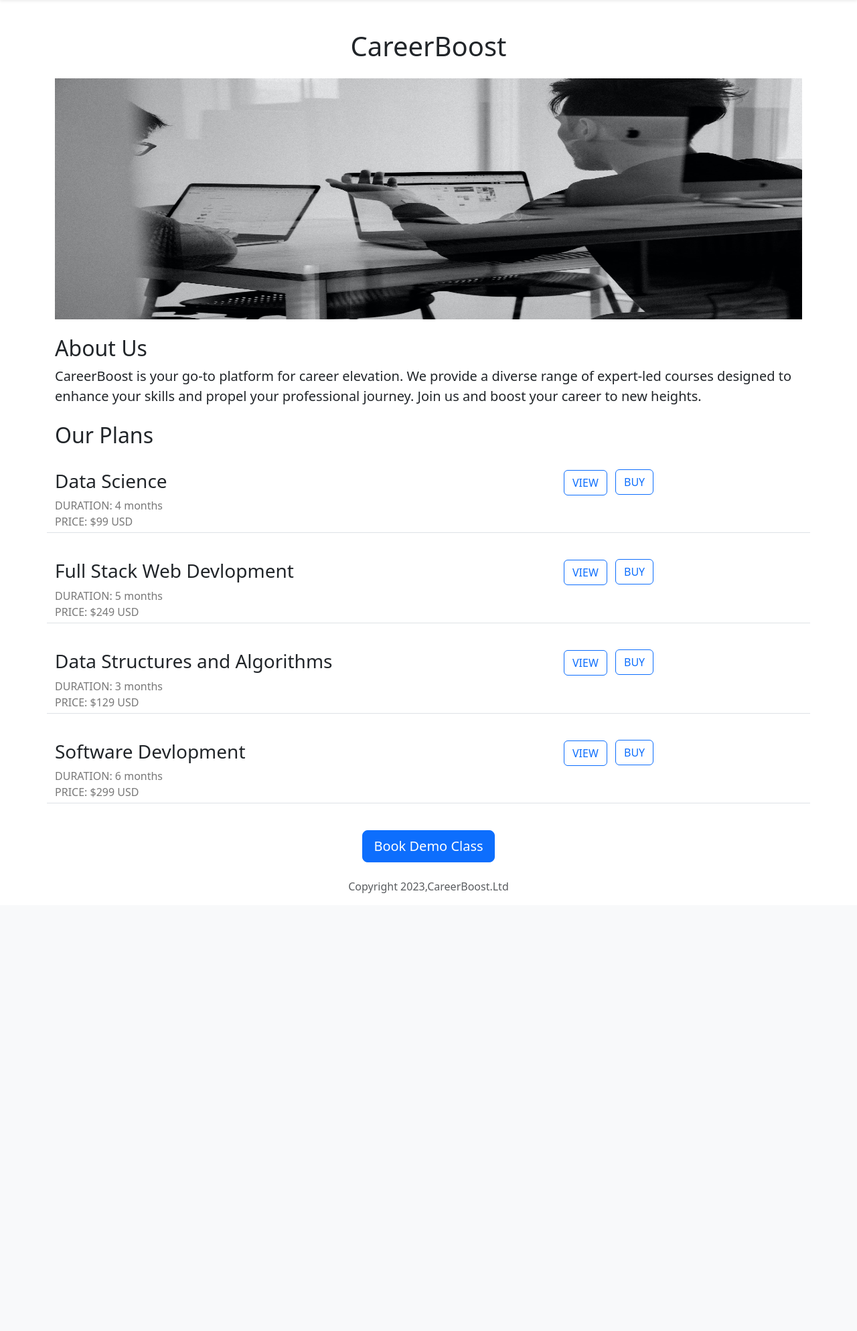
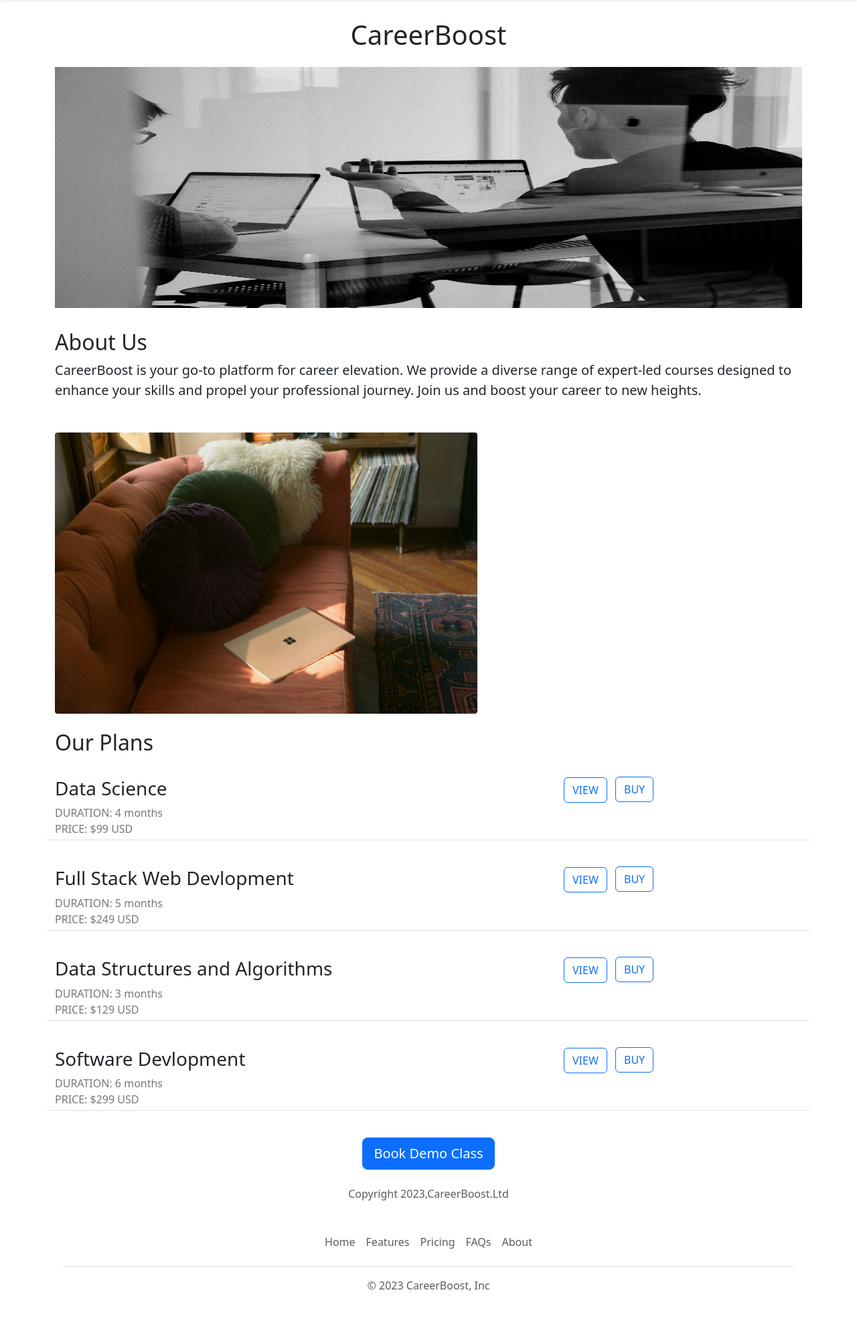
Before and after one commit to Jayantpradhan62/repo-v2, a Flask app: page / in a window 1280 px wide. Shown: the part 56-2044 px from the top of the page at 67% size. Before the commit the page ends 1390 px from the top, so only its background shows below. Run offline with Flask 3, Linux system fonts and the light colour scheme.

Commit message:
added some functions

```diff
--- a/app.py
+++ b/app.py
@@ -26,11 +26,20 @@ X  = ["hello","hii"]
 
 @app.route('/')
 def build():
-  return render_template("we.html",plans = PLANS)
+  return render_template("we2.html",plans = PLANS)
 
 @app.route('/api/plans')
 def plan():
   return jsonify(PLANS)
 
+@app.route('/Data-Science')
+def DataScience():
+  return render_template("DS.html")
+
+@app.route('/Demo')
+def Demo():
+  return render_template("Demo.html")
+
+
 if __name__ == "__main__":
   app.run(host="0.0.0.0",debug=True)
--- /dev/null
+++ b/templates/DS.html
@@ -0,0 +1,6 @@
+<!Doctype html>
+<html><head><title>Data Science</title></head>
+
+
+
+  <body><p></p>Welcome to our data science course</p></body></html>
--- /dev/null
+++ b/templates/Demo.html
@@ -0,0 +1,6 @@
+<!Doctype html>
+<html><head><title>Data Science</title></head>
+
+
+
+  <body><p></p>Choose your course for demo class</p></body></html>
--- a/templates/desc.html
+++ b/templates/desc.html
@@ -5,7 +5,8 @@
    <div style= "color:rgb(120,120,120)"><b></b>PRICE:</b> {{plan["Price"]}}</div>
  </div>
  <div class = "col-4" style = "margin-top:8px;">
-    <button type= "button" class = "btn btn-outline-primary" style = "margin-right:8px;margin-top: 16px;margin-bottom:8px;">VIEW</button>
+    <a href = "mailto:careerboost@info.cl?
+      subject=inquiry for {{plan['course']}}" type= "button" class = "btn btn-outline-primary" style = "margin-right:8px;margin-top: 16px;margin-bottom:8px;">VIEW</a>
    <button type= "button" class = "btn btn-outline-primary"  style = "margin-top: 15px;margin-bottom:9px;">BUY</button>
  </div>
 <!-- <div class = "col-2">
--- /dev/null
+++ b/templates/footer2.html
@@ -0,0 +1,12 @@
+<div class="container">
+  <footer class="py-3 my-4">
+    <ul class="nav justify-content-center border-bottom pb-3 mb-3">
+      <li class="nav-item"><a href="#" class="nav-link px-2 text-body-secondary">Home</a></li>
+      <li class="nav-item"><a href="#" class="nav-link px-2 text-body-secondary">Features</a></li>
+      <li class="nav-item"><a href="#" class="nav-link px-2 text-body-secondary">Pricing</a></li>
+      <li class="nav-item"><a href="#" class="nav-link px-2 text-body-secondary">FAQs</a></li>
+      <li class="nav-item"><a href="#" class="nav-link px-2 text-body-secondary">About</a></li>
+    </ul>
+    <p class="text-center text-body-secondary">&copy; 2023 CareerBoost, Inc</p>
+  </footer>
+</div>
--- a/templates/nav.html
+++ b/templates/nav.html
@@ -7,4 +7,4 @@
     </form>
   </div>
 </nav>
-<div style = "height:26px"></div>
+<div style = "height:76px"></div>
--- a/templates/we.html
+++ b/templates/we.html
@@ -4,6 +4,8 @@
 #banner{
   width: 100%;
   height: 360px;
+  margin-top: 4px;
+  margin-bottom: 16px;
   /* object-fit: cover;
    */
 
@@ -29,9 +31,9 @@
 
   <body>
     {% include 'nav.html' %}
-    <div style = "margin-top:75px">
+     <img class = "img-fluid" id = "banner"src = "https://repo-1--jayantpradhan62.repl.co/static/charlesdeluvio-Lks7vei-eAg-unsplash-2.jpg" height = 150 width = 600
      <div class = "container"><h1 class = "text-center mb-4 mt-2">CareerBoost</h1>
-    <img class = "img-fluid" id = "banner"src = "https://repo-1--jayantpradhan62.repl.co/static/charlesdeluvio-Lks7vei-eAg-unsplash-2.jpg" height = 150 width = 600
+
 
       <h2>  </h2>
    <h2 class = "mt-4">About Us</h2>
@@ -55,6 +57,6 @@
     <!-- </div> -->
 
     <div style = text-align:center;><button class = "btn btn-primary btn-lg mt-4">Book Demo Class</button><p class = "text-body-secondary mt-4">Copyright 2023,CareerBoost.Ltd</p></div></div>
-  </div>
+    {% include 'footer2.html' %}
   </body>
 </html>
--- a/templates/we2.html
+++ b/templates/we2.html
@@ -6,6 +6,14 @@
   height: 360px;
   /* object-fit: cover;
    */
+
+
+
+}
+
+#bes{
+  margin-top: 64px;
+  margin-bottom: 32px;
 
 
 
@@ -29,17 +37,23 @@
 
   <body>
     {% include 'nav.html' %}
-     <div class = "container"><h1 class = "text-center mb-4 mt-4">CareerBoost</h1>
+     <div class = "container"><h1 class = "text-center mb-4 mt-2">CareerBoost</h1>
     <img class = "img-fluid" id = "banner"src = "https://repo-1--jayantpradhan62.repl.co/static/charlesdeluvio-Lks7vei-eAg-unsplash-2.jpg" height = 150 width = 600
 
       <h2>  </h2>
+       <div class ="bes"><div class = "col" style = "margin: bottom 16px;;margin-top:32px;">
+       <div class = "row-6">
    <h2 class = "mt-4">About Us</h2>
 
 <p class = "lead">
   CareerBoost is your go-to platform for career elevation. We provide a diverse range of expert-led courses designed to enhance your skills and propel your professional journey. Join us and boost your career to new heights.
       <!-- Welcome to our trainig institue.we are a group of professionals
       who are comitted to delivering quality education helping them acquire the skills needed to boost their career. -->
-    </p>
+    </p></div>
+       <div class = "row-6">
+         <img src = "/static/sur.jpg" style = "height: 420px; margin-top: 32px; border-radius:4px;"
+       </div>
+       </div></div>
 
 
 
@@ -53,6 +67,7 @@
 
     <!-- </div> -->
 
-    <div style = text-align:center;><button class = "btn btn-primary btn-lg mt-4">Book Demo Class</button><p class = "text-body-secondary mt-4">Copyright 2023,CareerBoost.Ltd</p></div></div>
+    <div style = text-align:center;><a href="https://repo-1--jayantpradhan62.repl.co/Demo" type = "button"class = "btn btn-primary btn-lg mt-4">Book Demo Class</a><p class = "text-body-secondary mt-4">Copyright 2023,CareerBoost.Ltd</p></div></div>
+    {% include 'footer2.html' %}
   </body>
 </html>
```
Also changed, not shown: templates/footer.html (added, +16 -0 lines), static/sur.jpg (added).
